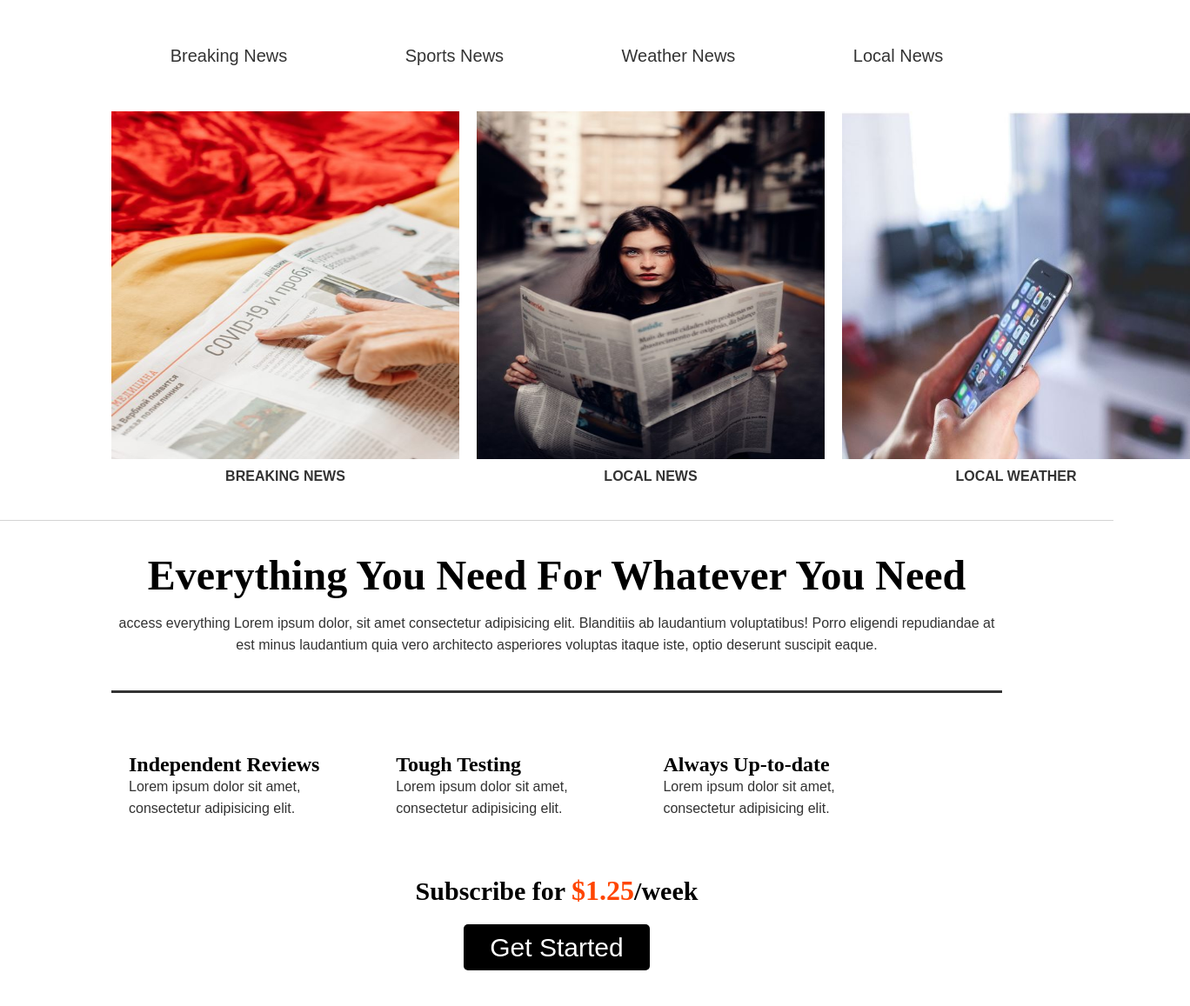
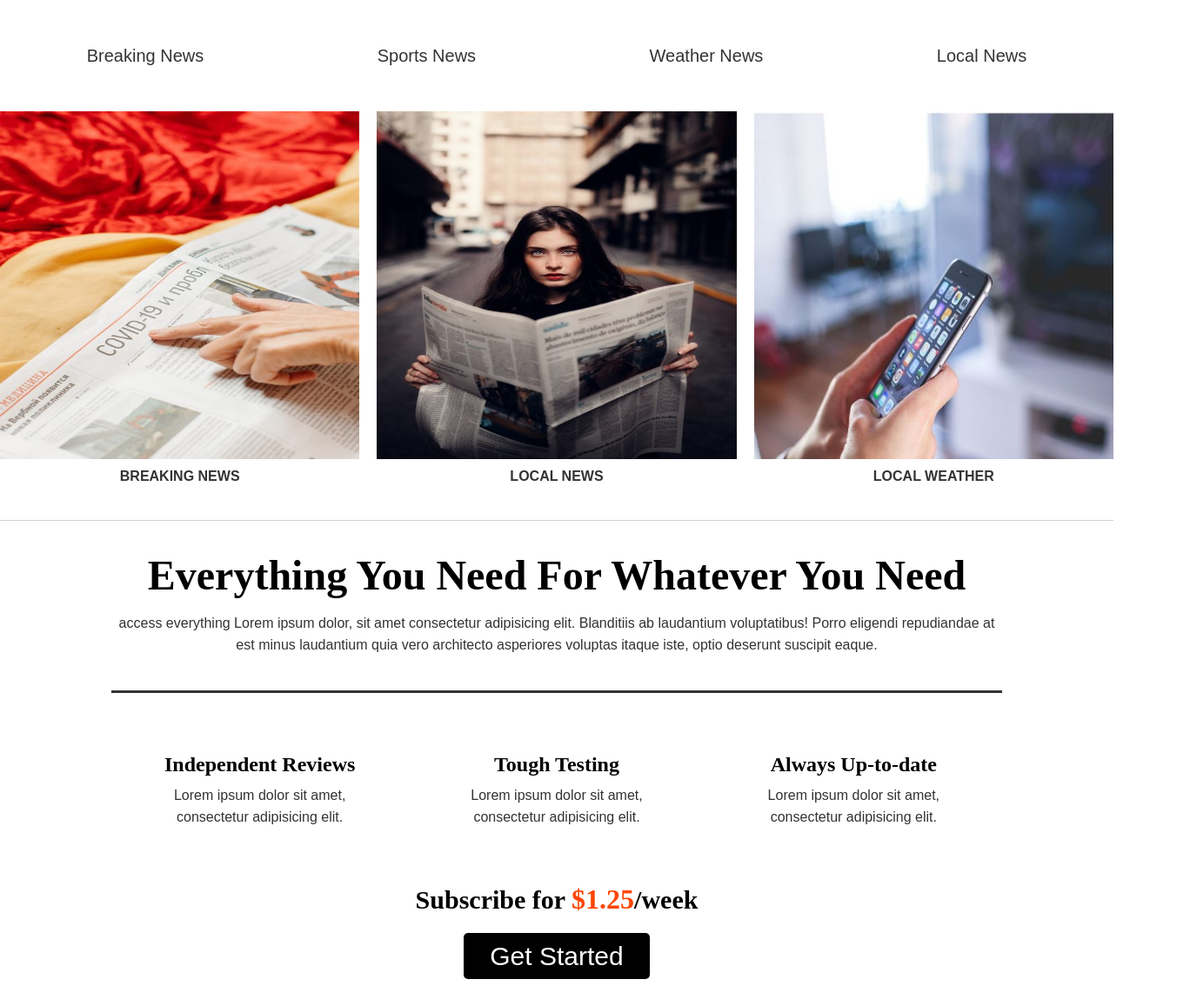
Before and after one commit to bignimz/email-template, a plain HTML site: page index.html in a window 1280 px wide. Shown: the part 143-1300 px from the top of the page at 87% size, 1368 px wide, since content can reach past the window. Drawn offline with Linux system fonts and the light colour scheme.

Commit message:
added a margin bottom to h2 in article section, took off
git staus
clear
git status
lear
clear

```diff
--- a/style.css
+++ b/style.css
@@ -11,6 +11,7 @@ body {
   font-size: 16px;
   color: #333;
   line-height: 25px;
+  overflow-x: hidden;
 }
 
 h1,
@@ -18,6 +19,7 @@ h2,
 h3 {
   font-family: "Times New Roman", Times, serif;
   color: black;
+  margin-bottom: 0.4em;
 }
 
 ul {
@@ -46,7 +48,7 @@ img {
 }
 
 .header-wrapper {
-  margin: 0 10%;
+  /* margin: 0 10%; */
 }
 
 /* Logo */
@@ -88,7 +90,7 @@ img {
 
 .nav-card {
   margin-top: 50px;
-  width: 400px;
+  width: 100%;
   height: 400px;
   text-align: center;
   text-transform: uppercase;
@@ -127,6 +129,8 @@ main {
 
 .articles-wrapper {
   display: flex;
+  justify-content: space-around;
+  text-align: center;
 }
 
 .article {
```
